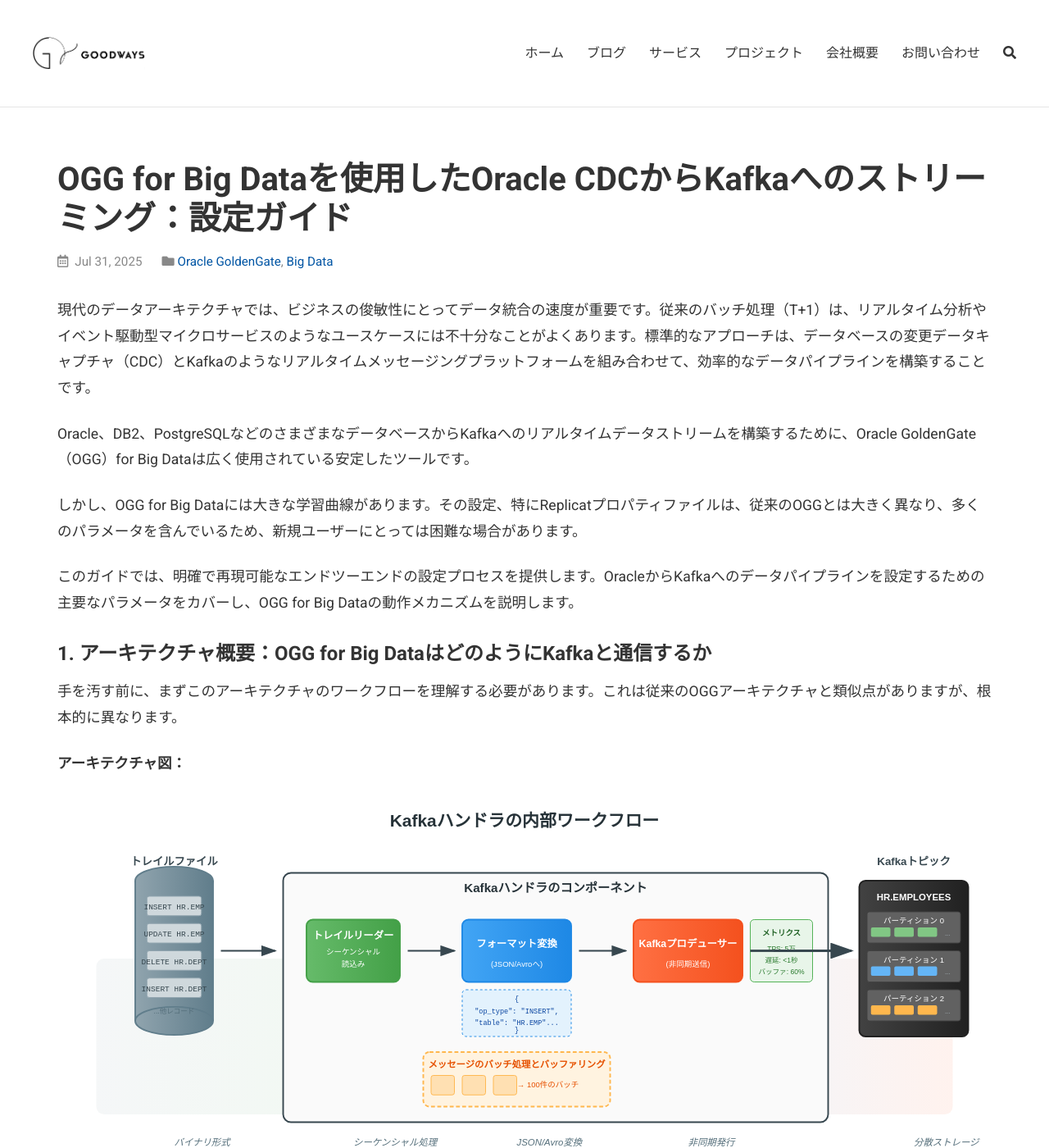
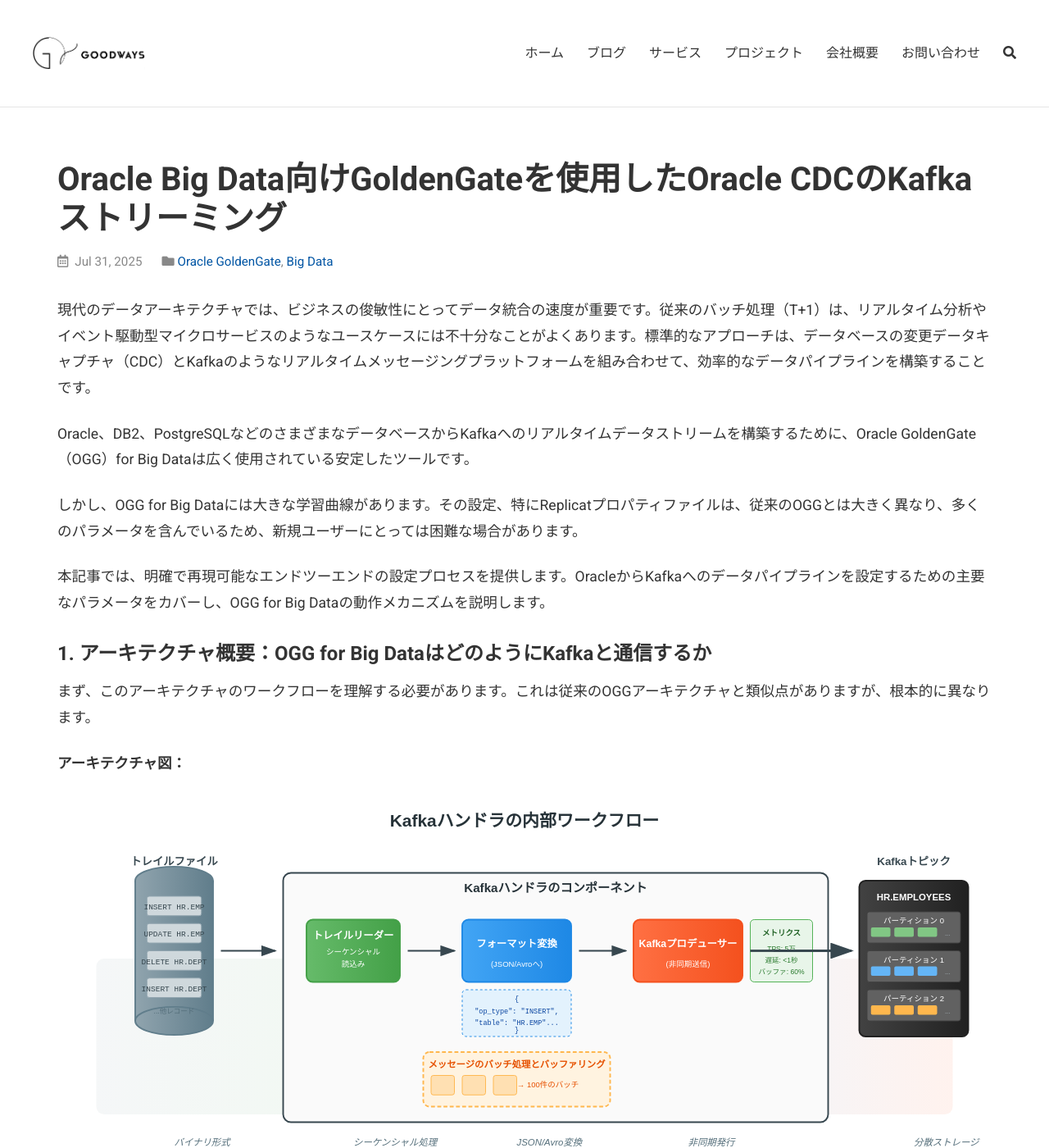
Before and after one commit to goodwaysIT/ja, a Jekyll site: the page built from _posts/2025-07-31-oracle-to-kafka-with-ogg-for-big-data.md, in a window 1280 px wide and 1400 px high. Shown: the whole window at 82% size. Built offline with Jekyll 4.4.1, drawn with Linux system fonts in a browser that asks for light colours; some of the changed text lies outside the part shown.

Commit message:
Update 2025-07-31-oracle-to-kafka-with-ogg-for-big-data.md

````diff
--- a/_posts/2025-07-31-oracle-to-kafka-with-ogg-for-big-data.md
+++ b/_posts/2025-07-31-oracle-to-kafka-with-ogg-for-big-data.md
@@ -1,7 +1,7 @@
 ---
 layout: post
-title: "OGG for Big Dataを使用したOracle CDCからKafkaへのストリーミング：設定ガイド"
-excerpt: "Oracle GoldenGate for Big Dataを使用して、OracleデータベースからKafkaへリアルタイムの変更データキャプチャ（CDC）をストリーミングするためのエンドツーエンドの設定ガイドを学びます。この記事では、アーキテクチャ、主要なパラメータ設定、およびベストプラクティスについて詳しく説明します。"
+title: "Oracle Big Data向けGoldenGateを使用したOracle CDCのKafkaストリーミング"
+excerpt: "Oracle GoldenGate for Big Dataを使用して、OracleデータベースからKafkaへリアルタイムの変更データキャプチャ（CDC）をストリーミングするためのエンドツーエンドの設定ガイドを紹介します。この記事では、アーキテクチャ、主要なパラメータ設定、およびベストプラクティスについて詳しく説明します。"
 date: 2025-07-31 14:05:00 +0800
 categories: [Oracle GoldenGate, Big Data]
 tags: [ogg, big data, kafka, cdc, data integration, json, handler]
@@ -15,11 +15,11 @@ Oracle、DB2、PostgreSQLなどのさまざまなデータベースからKafka
 
 しかし、OGG for Big Dataには大きな学習曲線があります。その設定、特にReplicatプロパティファイルは、従来のOGGとは大きく異なり、多くのパラメータを含んでいるため、新規ユーザーにとっては困難な場合があります。
 
-このガイドでは、明確で再現可能なエンドツーエンドの設定プロセスを提供します。OracleからKafkaへのデータパイプラインを設定するための主要なパラメータをカバーし、OGG for Big Dataの動作メカニズムを説明します。
+本記事では、明確で再現可能なエンドツーエンドの設定プロセスを提供します。OracleからKafkaへのデータパイプラインを設定するための主要なパラメータをカバーし、OGG for Big Dataの動作メカニズムを説明します。
 
 ### 1. アーキテクチャ概要：OGG for Big DataはどのようにKafkaと通信するか
 
-手を汚す前に、まずこのアーキテクチャのワークフローを理解する必要があります。これは従来のOGGアーキテクチャと類似点がありますが、根本的に異なります。
+まず、このアーキテクチャのワークフローを理解する必要があります。これは従来のOGGアーキテクチャと類似点がありますが、根本的に異なります。
 
 **アーキテクチャ図：**
 ![OGG for Big Data to Kafka Architecture]({{ '/assets/images/ogg/ogg-bigdata-kafka-architecture.svg' | relative_url }})
@@ -27,15 +27,14 @@ Oracle、DB2、PostgreSQLなどのさまざまなデータベースからKafka
 1.  **ソース（Oracle）**：従来のOGGと同様に、ソースでプライマリExtractプロセス（通常はIntegrated Extract）を設定して、データベースのRedoログをキャプチャし、ローカルTrailファイルを生成します。
 2.  **データ転送**：ソースからOGG for Big Dataサーバー上のリモートTrailファイル（`rt`）にローカルTrailファイル（`lt`）を転送するために、引き続きData Pumpプロセスを使用することを強くお勧めします。これにより、アーキテクチャの分離と堅牢性が確保されます。
 3.  **ターゲット（OGG for Big Data + Kafka）**：**これが核心的な違いです**。もはやSQLを直接適用する従来のReplicatプロセスは使用しません。代わりに、特別な**Big Data Replicat**を使用します。このReplicatはどのターゲットデータベースにも接続せず、「**ハンドラ**」をロードすることで外部システムと対話します。このシナリオでは、このハンドラは**Kafkaハンドラ**です。
-    *   **Big Data Replicat**：その主な責任は、Trailファイルからデータレコードを読み取ることです。
-    *   **Kafkaハンドラ**：Replicatから渡されたデータレコードを受け取り、指定された形式（例：JSON）でKafkaメッセージに変換し、標準のKafka Producer APIを介して指定されたトピックに送信する責任があります。
+    *   **Big Data Replicat**：主な役割は、Trailファイルからデータレコードを読み込むことです。
+    *   **Kafkaハンドラ**：Replicatから受け取ったデータレコードを指定されたフォーマット（例：JSON）に変換し、Kafkaの標準Producer APIを使用して、所定のTopicにメッセージとして送信します。
 
 本質的に、**KafkaハンドラはOGG ReplicatとKafkaクラスタ間のコネクタとして機能します**。
 
 ### 2. ハンズオンラボ：エンドツーエンド設定手順（OGG 19c、Kafka 3.7.2）
 
-さあ、袖をまくって作業に取り掛かりましょう。ソースのExtractとPumpはすでに設定済みで、データはOGG for Big Dataサーバーの`./dirdat/rt`ディレクトリに継続的に転送されていると仮定します。
-
+それでは、実際に手を動かして設定を進めましょう。ここでは、ソース側の Extract および Pump がすでに構成されており、OGG for Big Data サーバ上の`./dirdat/rt`ディレクトリにデータが継続的に転送されていることを前提とします。
 #### ステップ1：Big Data Replicatプロセスの設定
 
 OGG for Big DataのGGSCIで、`ADD REPLICAT`コマンドを使用してターゲットプロセスを追加します。
@@ -62,7 +61,7 @@ MAP source_schema.source_table, TARGET source_schema.source_table;
 ```
 *   **Note**: In a Big Data context, the `TARGET` clause in the `MAP` statement is usually ignored because the real "target" (like a Kafka Topic) is defined in the `.properties` file. However, maintaining the full `MAP ... TARGET ...` structure is a good habit.
 
-#### ステップ3：Kafkaハンドラプロパティファイル（`kafka.properties`）の作成 - 核心中の核心
+#### ステップ3：Kafkaハンドラプロパティファイル（`kafka.properties`）の作成 - 核心
 
 このファイルは、設定全体の中で最も重要な部分です。接続の詳細からデータ形式、プロデューサー設定まで、Kafkaハンドラのすべての動作を制御します。
 
@@ -153,7 +151,7 @@ kafka-console-consumer.sh --bootstrap-server kakfaserver:9092 --topic source_tab
 
 ### 結論
 
-このガイドでは、OracleからKafkaへのエンドツーエンドのデータ統合プロセスについて説明しました。OGG for Big Dataの機能は、その**ハンドラメカニズム**と関連する**プロパティ設定ファイル**を中心に展開されます。
+本記事では、OracleからKafkaへのエンドツーエンドのデータ統合プロセスについて説明しました。OGG for Big Dataの機能は、その**ハンドラメカニズム**と関連する**プロパティ設定ファイル**を中心に展開されます。
 
 このデータパイプラインの主要コンポーネントを確認しましょう：
 
````
Also changed, not shown: other parts of _posts/2025-07-31-oracle-to-kafka-with-ogg-for-big-data.md (+1 -2 lines).
